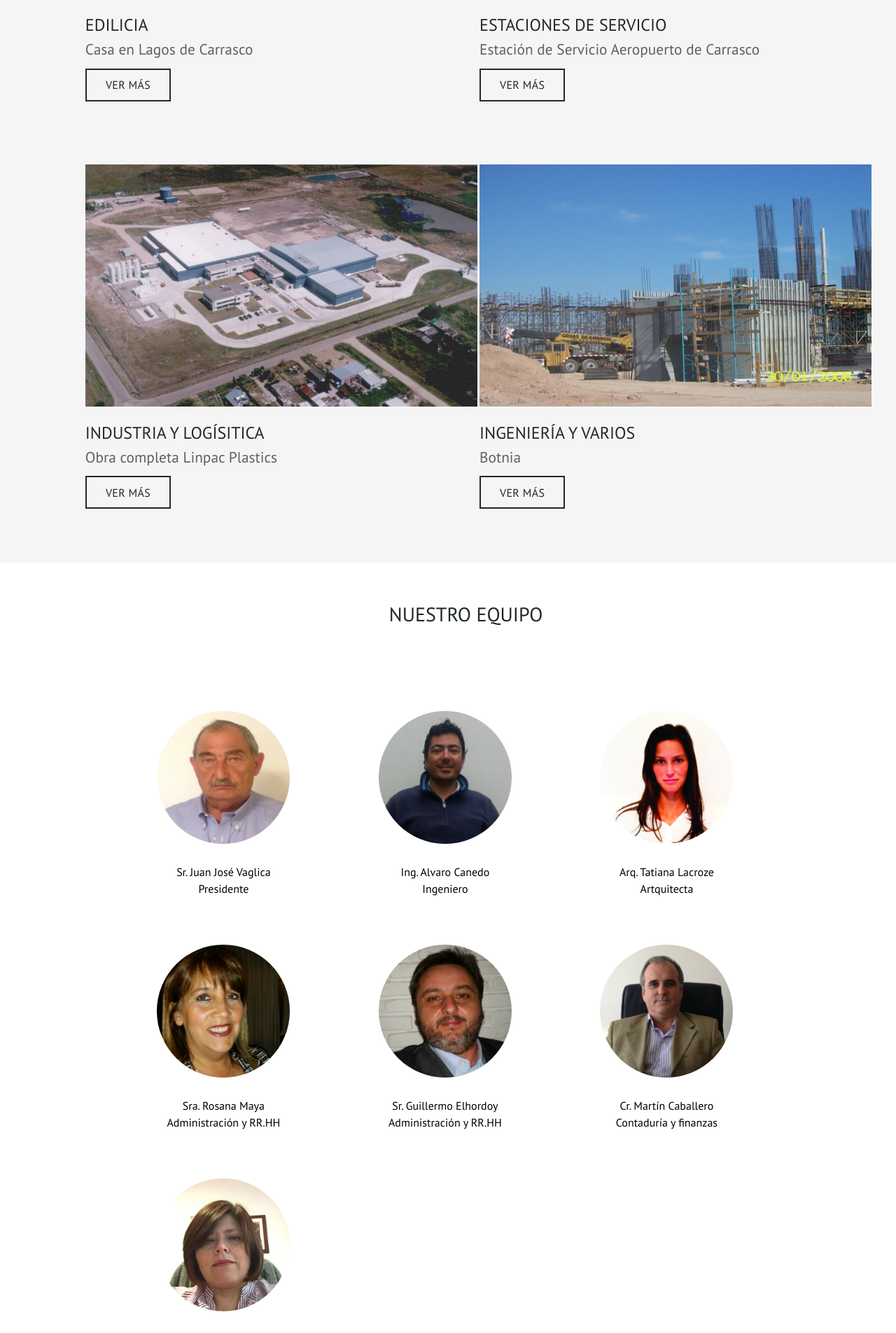
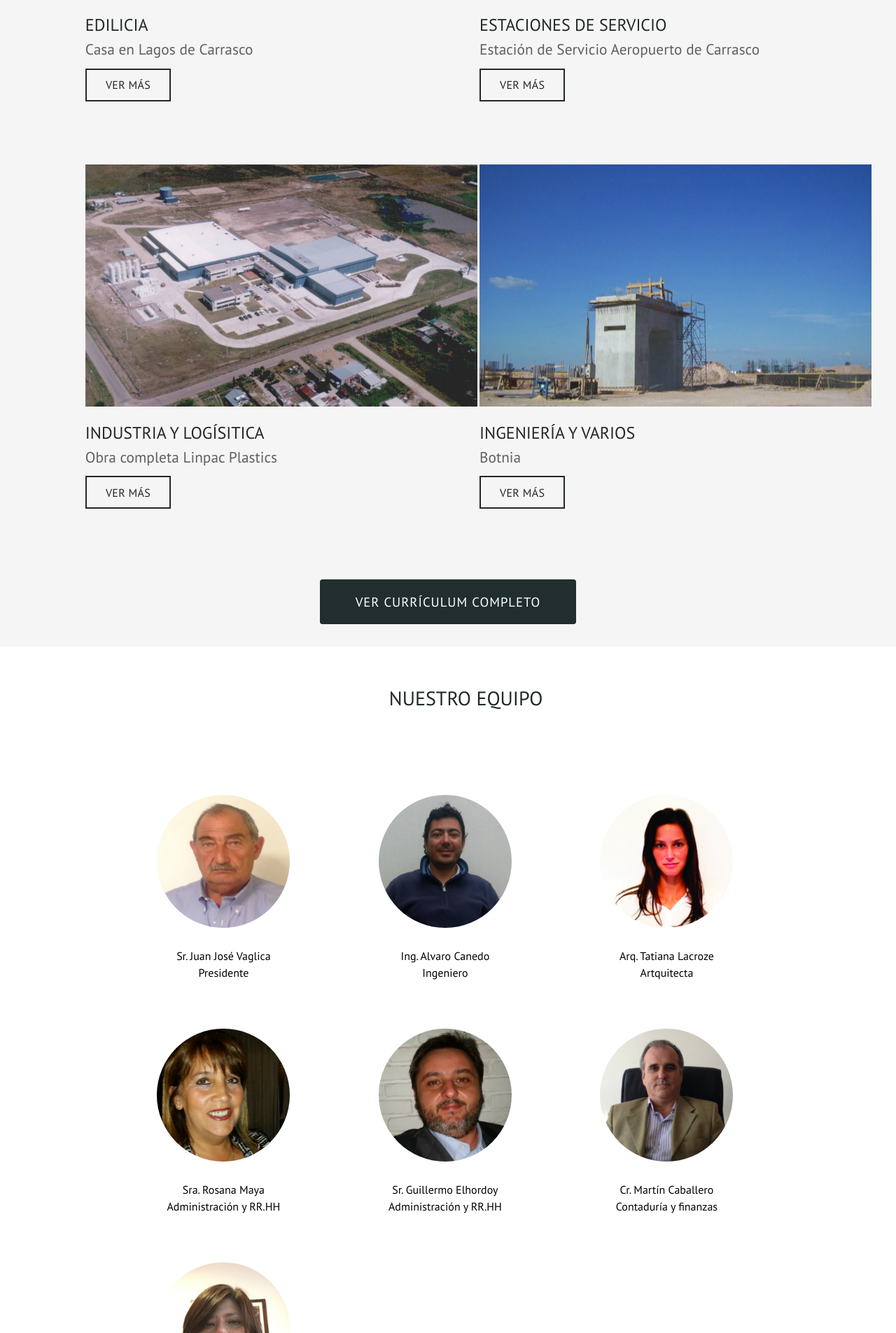
Before and after one commit to antonellaclavero/palnet, a Jekyll site: the page built from index.html, in a window 1280 px wide. Shown: the part 1778-3683 px from the top of the page at 70% size. Built offline with Jekyll 4.4.1, drawn with Linux system fonts in a browser that asks for light colours.

Commit message:
Add curriculum in pdf

```diff
--- a/css/main.css
+++ b/css/main.css
@@ -175,6 +175,9 @@ li.project a.btn-more:hover {
 .portfolio .project.last {
     margin: 0;
 }
+div.btn-center {
+	text-align: center;
+}
 
 /*section our-team*/
 
--- a/index.html
+++ b/index.html
@@ -63,18 +63,21 @@ layout: default
 			<a href="/estaciones-de-servicio/index.html"class="btn-more">Ver más</a>
 		</li>
 		<li class="project card">
-			<img src="images/industria-y-logistica/linpac-1-resize.jpg" alt="">
+			<img src="images/industria-y-logistica/linpac/linpac-1-resize.jpg" alt="Foto Aerea Linpac">
 			<h2>Industria y Logísitica</h2>
 			<h3>Obra completa Linpac Plastics</h3>
 			<a href="/industria-y-logistica/index.html"class="btn-more">Ver más</a>
 		</li>
 		<li class="project card last">
-			<img src="images/ingenieria/botnia-varios/portada-ingenieria-resize.jpg" alt="Foto portada ingeniería">
+			<img src="images/ingenieria/botnia-2/ingenieria-portada.jpg" alt="Foto portada ingeniería">
 			<h2>Ingeniería y varios</h2>
 			<h3>Botnia</h3>
 			<a href="/ingenieria-y-varios/index.html" class="btn-more">Ver más</a>
 		</li>
 	</ul>
+	<div class="btn-center">
+		<a class="btn" href="/images/curriculum/curriculum-palnet.pdf" target="_blank">Ver Currículum completo</a>
+	</div>
 </section>
 
 <section class="our-team" id="our-team">
```
Also changed, not shown: 1 other file.
